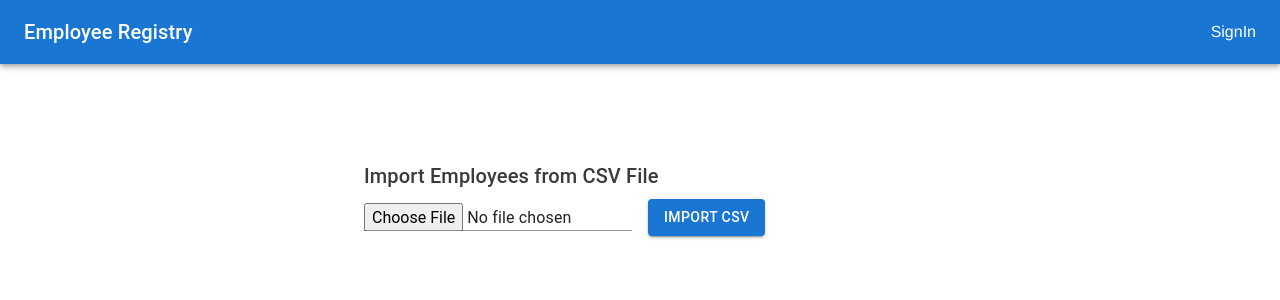
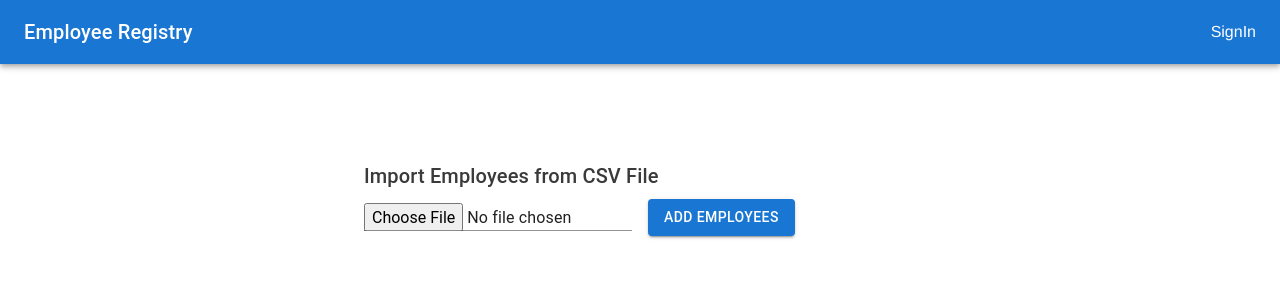
Before and after one commit to Sujanabhandari/employee_management_frontend, a React (Create React App) app: page /upload in a window 1280 px wide. Shown: the top 300 px of the page. Built offline with nearby package versions, Linux system fonts and the light colour scheme.

Commit message:
Allow user to add employees through csv import

```diff
--- a/src/components/AddEmployee.js
+++ b/src/components/AddEmployee.js
@@ -15,19 +15,24 @@ import axios from 'axios';
 const AddEmployee = () => {
     const navigate = useNavigate();
     const { setEmployee } = useAuthContext();
+    const [array, setArray] = useState([]);
+
     const handleSubmit = async (e) => {
         try {
             e.preventDefault();
             const formData = new FormData(e.currentTarget);
             const response = await postData(`http://localhost:3000/users`, {
+                users: [{
                     firstName: formData.get('firstName'),
                     lastName: formData.get('lastName'),
                     username: formData.get('username'),
                     email: formData.get('email'),
                     address: formData.get('address'),
                     role: formData.get('role'),
-                password: formData.get('password'),
+                    password: formData.get('password')
+                }]
             });
+            console.log(response);
             setEmployee((prev) => [...prev, response]);
             navigate('/', { replace: true });
         } catch (error) {
--- a/src/components/CsvUpload.js
+++ b/src/components/CsvUpload.js
@@ -17,17 +17,21 @@ import TableRow from '@mui/material/TableRow';
 import Paper from '@mui/material/Paper';
 import Alert from '@mui/material/Alert';
 import AlertTitle from '@mui/material/AlertTitle';
+import { useNavigate } from 'react-router-dom';
+
 function CsvUpload() {
     const [file, setFile] = useState();
     const [array, setArray] = useState([]);
     const [isError, setIsError] = useState(false);
+    const { setEmployee } = useAuthContext();
 
     const fileReader = new FileReader();
 
     const handleOnChange = (e) => {
         setFile(e.target.files[0]);
+        handleOnSubmit(e);
     };
-    console.log(file);
+    const navigate = useNavigate();
 
     const csvFileToArray = string => {
         const csvHeader = string.slice(0, string.indexOf("\n")).split(";");
@@ -40,7 +44,6 @@ function CsvUpload() {
             }, {});
             return obj;
         });
-
         setArray(array);
     };
 
@@ -58,8 +61,23 @@ function CsvUpload() {
             setIsError(true)
         }
     };
+    const headerKeys = Object.keys(Object.assign({}, ...array));
+    console.log(array);
 
-    const headerKeys = Object.keys(Object.assign({}, ...array));
+    const addEmployees = async (e) => {
+        try {
+            e.preventDefault();
+            const response  = await postData(`http://localhost:3000/users`, {
+                users: [...array]
+            });
+            setEmployee((prev) => [...prev, response]);
+            navigate('/', { replace: true });
+        } catch (error) {
+            console.log(error)
+        }
+    };
+
+
 
     return (
 
@@ -67,7 +85,7 @@ function CsvUpload() {
             <Typography variant="h6" gutterBottom>
                 Import Employees from CSV File
             </Typography>
-            <Grid container component="form" spacing={2} noValidate onSubmit={handleOnSubmit}>
+            <Grid container component="form" spacing={2} noValidate>
                 <Grid item xs={12} sm={6} >
                     <Input
                         type={"file"}
@@ -77,8 +95,8 @@ function CsvUpload() {
                     />
                 </Grid>
                 <Grid item xs={12} sm={6}>
-                    <Button variant="contained" type="submit">
-                        IMPORT CSV
+                    <Button variant="contained" onClick={addEmployees}>
+                        Add Employees
                     </Button>
                 </Grid>
             </Grid>
```
Lines whose indentation alone changed are shown as unchanged.
